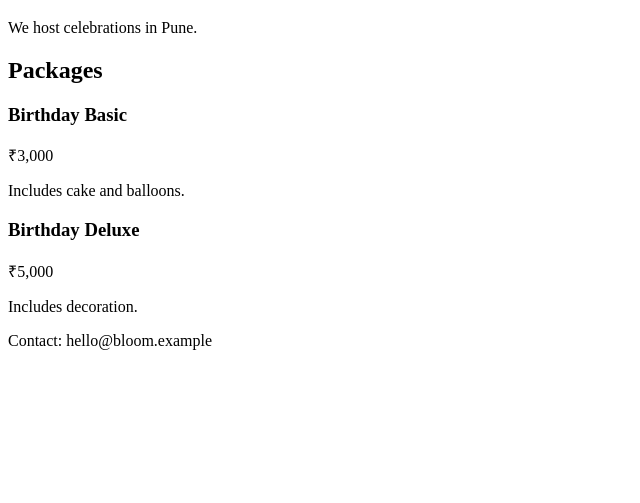
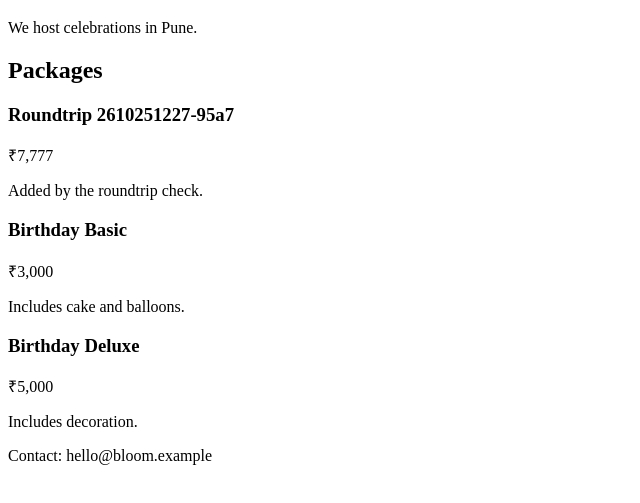
Before and after one commit to vyomkakkar0207-collab/lawm-pipeline-test, a website: page index.html in a window 1280 px wide. Shown: the part 61-564 px from the top of the page, without its empty margins (0-640 px from the left). Drawn offline with Linux system fonts and the light colour scheme.

Commit message:
AI task ba1413e6: Add a package called 'Roundtrip 2610251227-95a7' priced at 7
Co-authored-by: Local AI Website Manager <automation@localhost>

```diff
--- a/index.html
+++ b/index.html
@@ -10,6 +10,12 @@
 
     <section id="packages">
       <h2>Packages</h2>
+
+      <article class="package" data-package="roundtrip-2610251227-95a7">
+        <h3>Roundtrip 2610251227-95a7</h3>
+        <p class="price">₹7,777</p>
+        <p class="includes">Added by the roundtrip check.</p>
+      </article>
       <article class="package" data-package="birthday-basic">
         <h3>Birthday Basic</h3>
         <p class="price">₹3,000</p>
```
